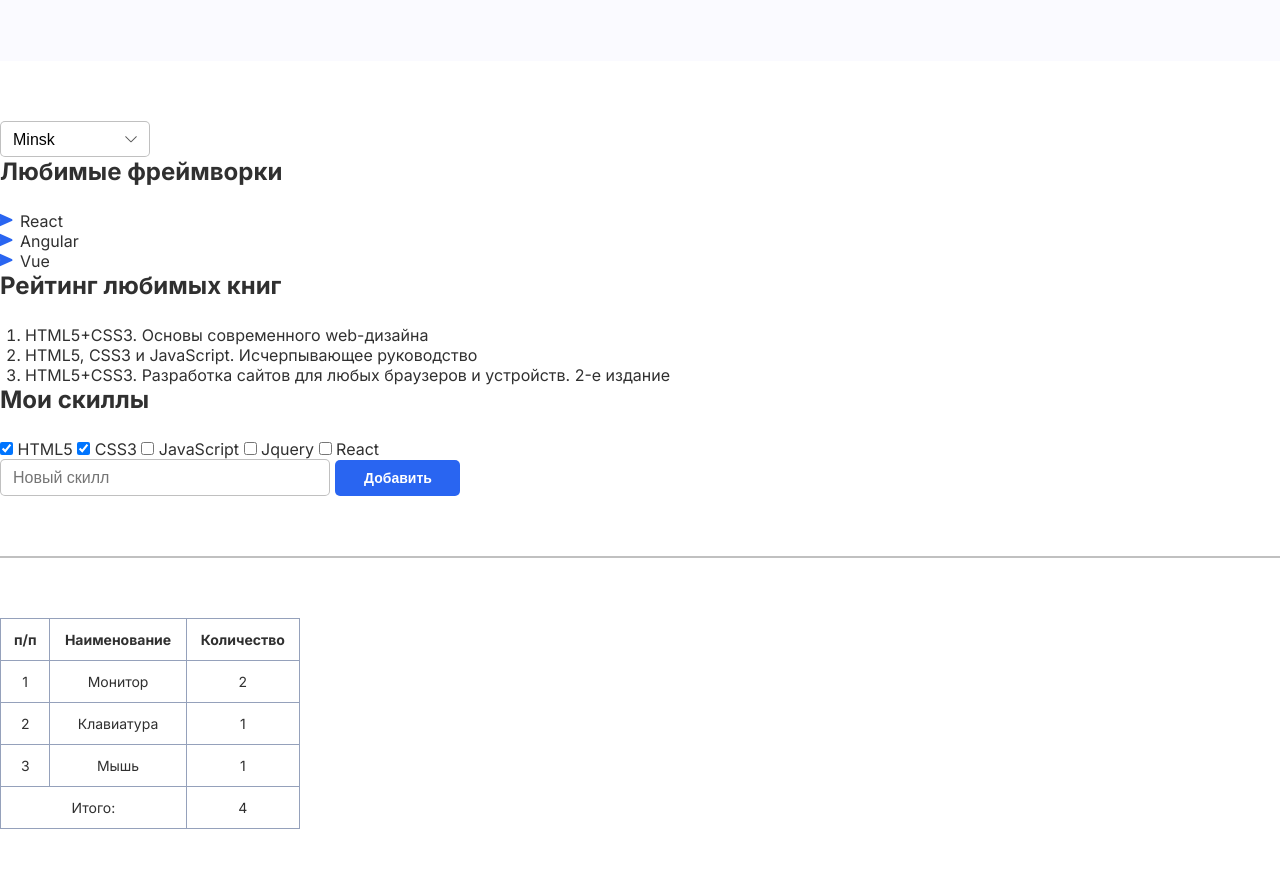
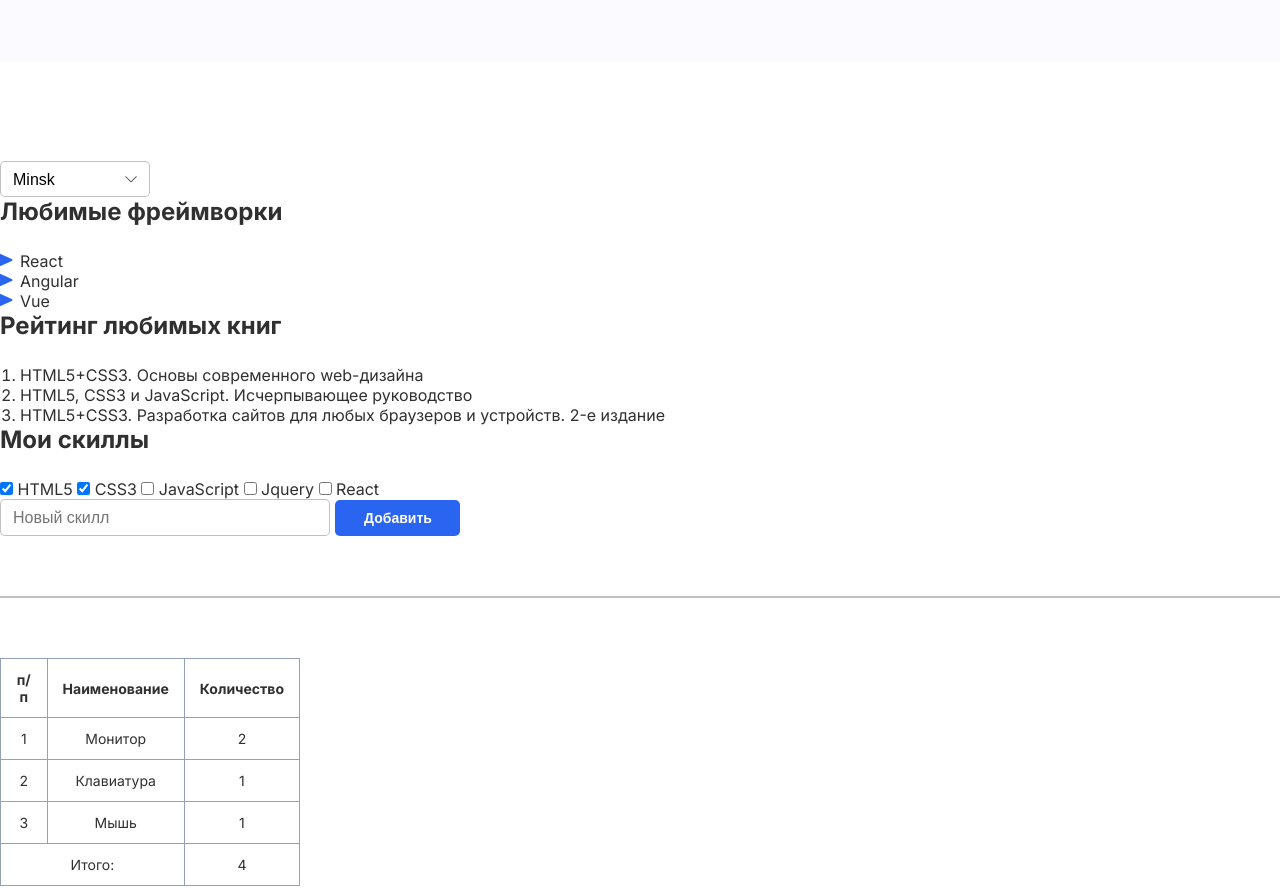
Before and after one commit to Wesstryx/2-hw-with-auto-test-html-css-main, a plain HTML site: page index.html in a window 1280 px wide. Shown: the part 533-1422 px from the top of the page. Drawn offline with Linux system fonts and the light colour scheme.

Commit message:
homework-2-errors-corrected

```diff
--- a/index.html
+++ b/index.html
@@ -28,7 +28,7 @@
         </select>
 
         <div>
-            <h2 class="section-title" data-cy="hw2-section-title-pre">Любимые фреймворки</h2>
+            <h2 class="section-title" data-cy="hw2-skills-list-pre">Любимые фреймворки</h2>
             <ul class="frameworks-list" data-cy="hw2-frameworks-list-pre">
                 <li>React</li>
                 <li>Angular</li>
--- a/style.css
+++ b/style.css
@@ -30,7 +30,7 @@ header span {
 .main-title {
     font-weight: 700;
     font-size: 48px;
-    padding-bottom: 20px;
+    margin-bottom: 20px;
 }
 
 .main-text {
@@ -45,7 +45,7 @@ header span {
 
 .about-section {
     background-color: #ffffff;
-    padding: 60px 0;
+    padding: 100px 0;
     min-height: 100%;
 }
 
@@ -81,7 +81,7 @@ select {
     background-color: #fff;
     font-weight: 400;
     font-size: 16px;
-    padding-left: 25px;
+    padding: 0px 20px;
 }
 
 .label {
@@ -130,7 +130,7 @@ table {
 }
 
 th, td {
-    padding: 12px;
+    padding: 12px 15px;
 }
 
 footer {
```
